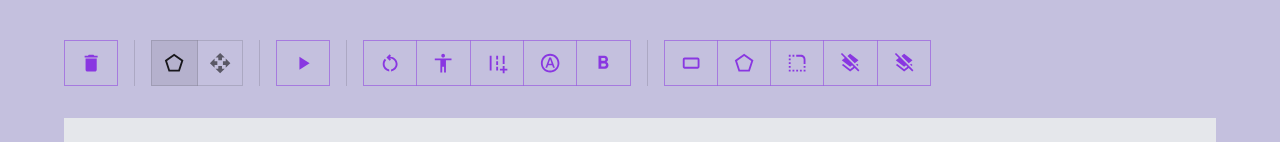
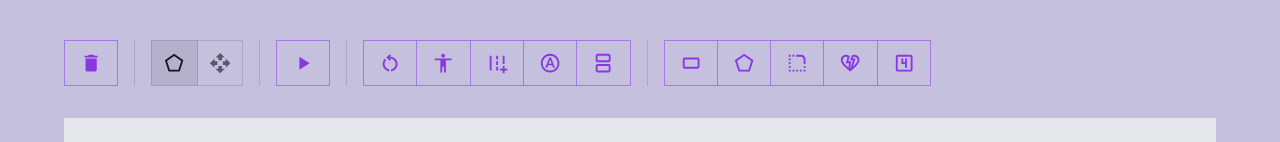
Before and after one commit to seanstockman/web-projects, a React (Vite) app: page /web-projects/parcel in a window 1280 px wide. Shown: the part 143-285 px from the top of the page. Built offline with nearby package versions, Linux system fonts and the light colour scheme.

Commit message:
Added original skeleton overlay

```diff
--- a/src/lib/geometry/geometry2d.ts
+++ b/src/lib/geometry/geometry2d.ts
@@ -90,11 +90,17 @@ export const geometry2d = {
     /** Returns the intersection of a ray (starting at `O`, travelling in direction `dir`) with the
      * line `AB`, or undefined if the ray and segment don't cross.
      * `t` is the ray parameter (`P = O + t * dir`, `t >= 0`) and `u` is the segment parameter (0-1). */
-    getRayLineIntersection(O: Vec2, dir: Vec2, line: Vec2[]): { point: Vec2, t: number, u: number } | undefined {
+    getRayLineIntersection(O: Vec2, dir: Vec2, line: Vec2[]) {
+        let closestIntersection;
         for (let i = 0; i < line.length - 1; i++) {
             const intersection = this.getRaySegmentIntersection(O, dir, line[i]!, line[i + 1]!);
-            if (intersection) return intersection;
+            if (!intersection) continue;
+            if (closestIntersection) {
+                if (this.dist(closestIntersection.intersection.point, O) <= this.dist(intersection.point, O)) continue;
+            }
+            closestIntersection = { intersection: intersection, edge: [i, i + 1] };
         }
+        return closestIntersection;
     },
 
     /** Returns the Point or undefined from the lines defined by (p1-p2) and (p3-p4) */
--- a/src/pages/parcel_generation/ParcelGen.tsx
+++ b/src/pages/parcel_generation/ParcelGen.tsx
@@ -14,7 +14,9 @@ import AccessibilityIcon from '@mui/icons-material/Accessibility';
 import AddRoadOutlinedIcon from '@mui/icons-material/AddRoadOutlined';
 import HdrAutoOutlinedIcon from '@mui/icons-material/HdrAutoOutlined';
 import FormatBoldOutlinedIcon from '@mui/icons-material/FormatBoldOutlined';
-
+import Looks4OutlinedIcon from '@mui/icons-material/Looks4Outlined';
+import HeartBrokenOutlinedIcon from '@mui/icons-material/HeartBrokenOutlined';
+import SplitscreenOutlinedIcon from '@mui/icons-material/SplitscreenOutlined';
 
 import { ParcelGenerator, type SkeletonGraph } from './parcel-generator.ts';
 
@@ -82,11 +84,11 @@ export default function ParcelGeneration() {
             }
         },
         {
-            label: "Merge into beta strip", icon: <FormatBoldOutlinedIcon />, action: () => {
+            label: "Split strips into parcels", icon: <SplitscreenOutlinedIcon />, action: () => {
                 if (!pg) { console.error(`pg not defined`); return; }
-                pg.mergeIntoBetaStrip();
-                canvasCtx.clearCanvasOverlays();
-                drawSkeleton(pg.strip!);
+                // pg.mergeIntoBetaStrip();
+                // canvasCtx.clearCanvasOverlays();
+                // drawSkeleton(pg.strip!);
             }
         },
     ];
@@ -150,13 +152,13 @@ export default function ParcelGeneration() {
         },
         {
             label: "Sets the canvas to broken example.",
-            icon: <LayersClearIcon />, action: () => {
+            icon: <HeartBrokenOutlinedIcon />, action: () => {
                 parcelCtx.setToExamples.broken();
             }
         },
         {
             label: "Sets the canvas to Figure 4.",
-            icon: <LayersClearIcon />, action: () => {
+            icon: <Looks4OutlinedIcon />, action: () => {
                 parcelCtx.setToExamples.fig4();
             }
         },
--- a/src/pages/parcel_generation/parcel-generator.ts
+++ b/src/pages/parcel_generation/parcel-generator.ts
@@ -11,6 +11,7 @@ type SkeletonGraphNode = {
     active: boolean,
     connections: number[],
     elevation: number,
+    static: boolean,
 }
 
 export type SkeletonGraph = {
@@ -18,6 +19,12 @@ export type SkeletonGraph = {
     nodes: SkeletonGraphNode[],
     /** Unique connections between edges */
     edges: [number, number][],
+}
+
+type FinalStripResult = {
+    vertices: number[], //indices into the strip graph, wound ccw
+    frontageVertices: number[],
+    internalEdge: number[],
 }
 
 export class ParcelGenerator {
@@ -61,7 +68,7 @@ export class ParcelGenerator {
             if (idx === undefined) {
                 idx = nodes.length;
                 keyToIndex.set(key, idx);
-                nodes.push({ v: { x: x, y: y }, active: true, connections: [], elevation: 0 });
+                nodes.push({ v: { x: x, y: y }, active: true, connections: [], elevation: 0, static: false });
             }
             return idx;
         };
@@ -293,7 +300,7 @@ export class ParcelGenerator {
 
                 if (conns[0]!.roadToMovePointTo == conns[1]!.roadToMovePointTo) {
                     const intersection = g2d.getRayLineIntersection(O.v, dir, A.roadToMovePointTo.segment.map(i => s.nodes[i]!.v))!;
-                    s.nodes.push({ v: intersection.point, active: true, connections: [interiorIndex], elevation: 0 });
+                    s.nodes.push({ v: intersection.intersection.point, active: true, connections: [interiorIndex], elevation: 0, static: false });
                     this.connect(s, s.nodes.length - 1, interiorIndex);
                 } else {
                     const perpRHS = g2d.perpRHS(dir);
@@ -306,9 +313,8 @@ export class ParcelGenerator {
                     const intersectionR = g2d.getRayLineIntersection(O.v, dirLR, R.roadToMovePointTo.segment.map(i => s.nodes[i]!.v));
                     if (!intersectionL) { console.error({ message: `could not get intersection L, from V${interiorIndex} in direction ${R.n}->${L.n}`, road: L.roadToMovePointTo.segment }); return; }
                     if (!intersectionR) { console.error({ message: `could not get intersection R, from V${interiorIndex} in direction ${L.n}->${R.n}`, road: R.roadToMovePointTo.segment }); return; }
-
-                    s.nodes.push({ v: intersectionL.point, active: true, connections: [interiorIndex], elevation: 0 });
-                    s.nodes.push({ v: intersectionR.point, active: true, connections: [interiorIndex], elevation: 0 });
+                    s.nodes.push({ v: intersectionL.intersection.point, active: true, connections: [interiorIndex], elevation: 0, static: false });
+                    s.nodes.push({ v: intersectionR.intersection.point, active: true, connections: [interiorIndex], elevation: 0, static: false });
                     this.connect(s, s.nodes.length - 2, interiorIndex);
                     this.connect(s, s.nodes.length - 1, interiorIndex);
                 }
@@ -319,7 +325,7 @@ export class ParcelGenerator {
             conns.forEach(conn => {
                 const closestPointOnRoad = g2d.getClosestPointToPOnLine(insideNeighbour.v, conn.roadToMovePointTo.segment.map(i => this.polygon[i]!));
 
-                s.nodes.push({ v: closestPointOnRoad, active: true, connections: [interiorIndex], elevation: 0 });
+                s.nodes.push({ v: closestPointOnRoad, active: true, connections: [interiorIndex], elevation: 0, static: false });
                 this.connect(s, s.nodes.length - 1, interiorIndex);
             });
         });
@@ -346,4 +352,12 @@ export class ParcelGenerator {
 
         s.edges = s.edges.filter(e => e[0] != key[0] || e[1] != key[1]);
     }
+
+    private recursivelyDisconnectTillJunction(s: SkeletonGraph, curr: { n: SkeletonGraphNode, i: number }) {
+        while (curr.n.connections.length == 1) {
+            const next = { i: curr.n.connections[0]!, n: s.nodes[curr.n.connections[0]!]! };
+            this.disconnect(s, next.i, curr.i);
+            curr = next;
+        }
+    }
 }
```
